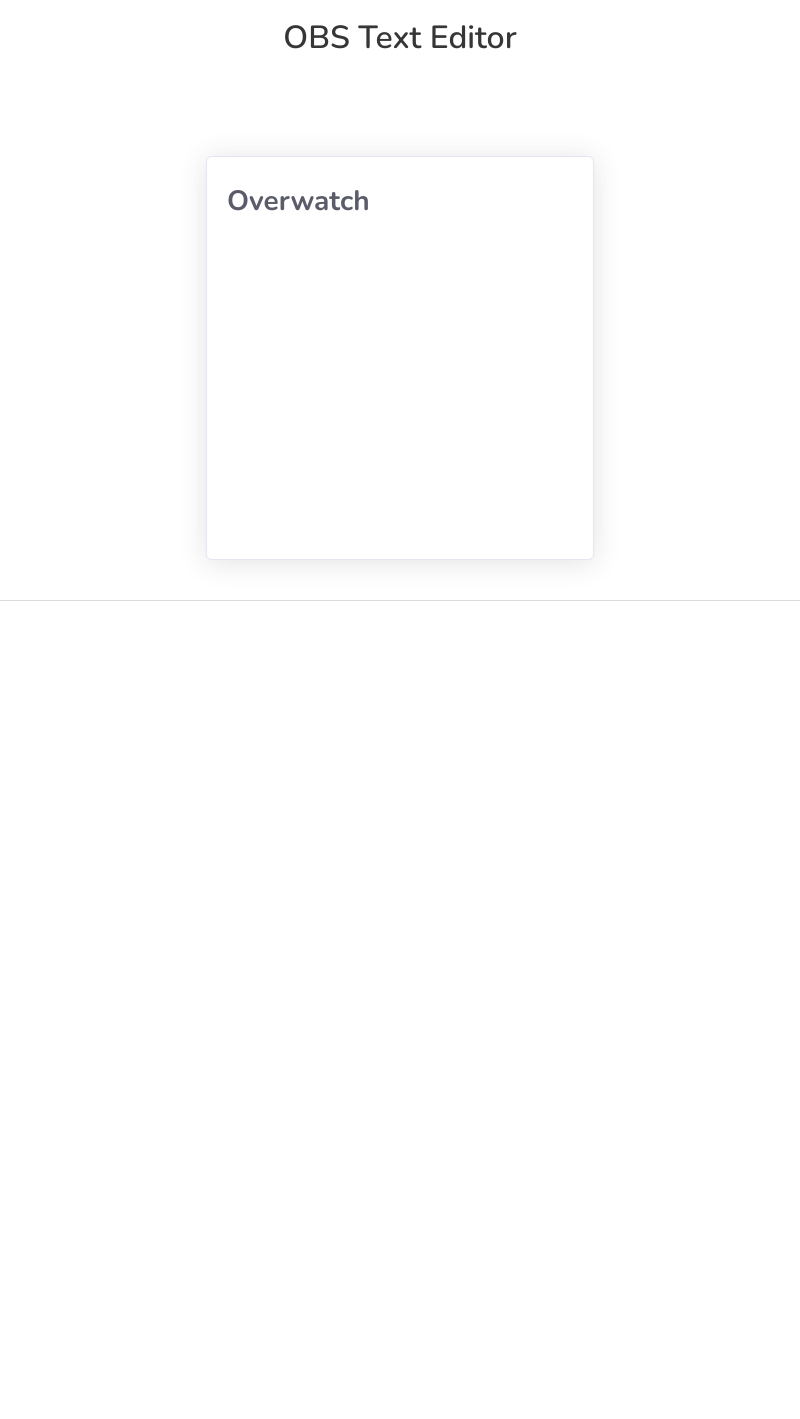
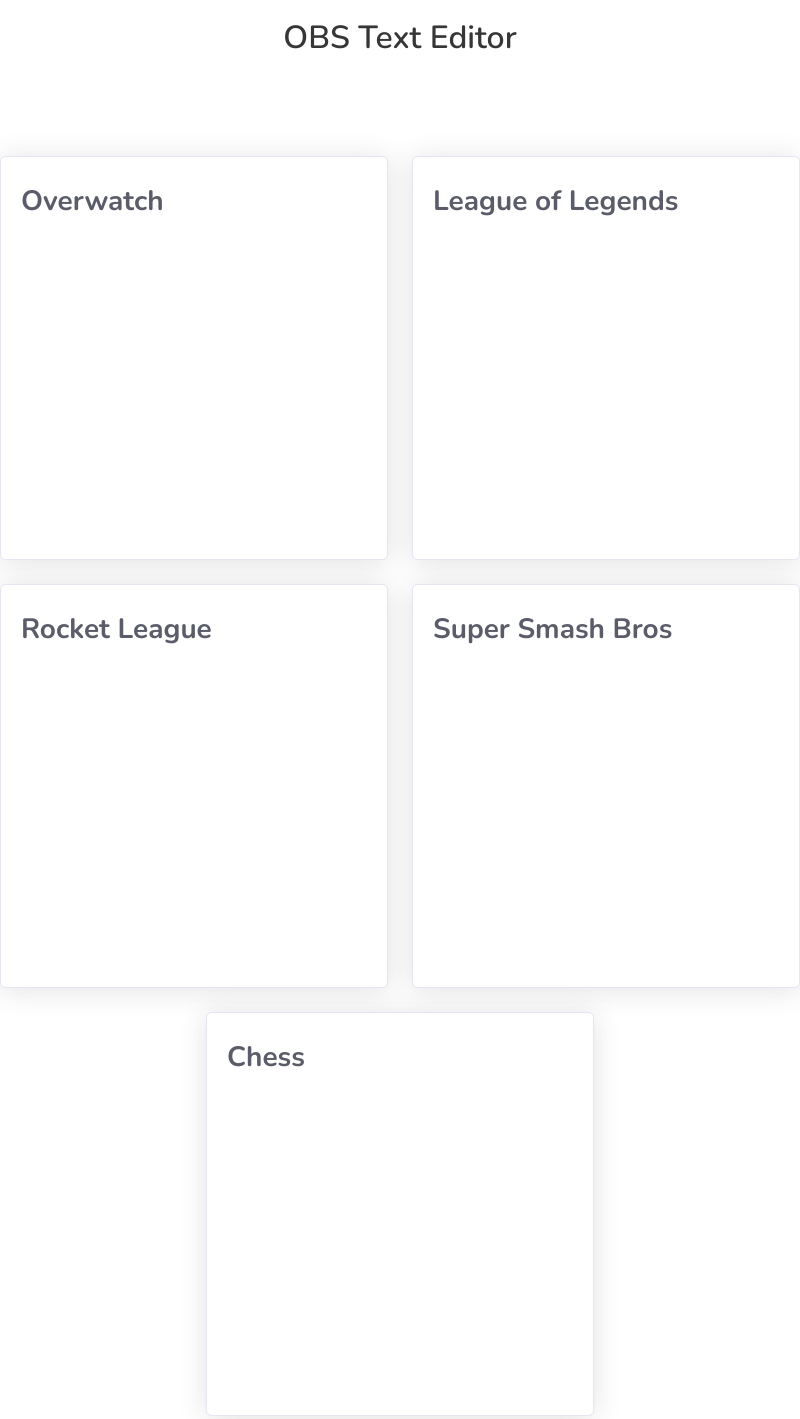
Before and after one commit to yumibyte/OBSTextEditor-New, an Electron app: page src/index.html in a window 800 px wide. Shown: the top 1419 px of the page. Before the commit the page ends 800 px from the top, so only its background shows below. Drawn offline with nearby package versions, Linux system fonts and the light colour scheme.

Commit message:
create 5 menus

```diff
--- a/src/index.html
+++ b/src/index.html
@@ -53,7 +53,7 @@
           <div class="col-xl-2 col-md-6 mb-4">
             <div class="card shadow h-100 py-2">
 
-                <a name="gamePanelOW" onclick="button()" href="htmlTemplates/GamePanel.html" class="card-body">
+                <a onclick="navigateToGamePanel('OW')" href="htmlTemplates/GamePanel.html" class="card-body">
                     <div class="row no-gutters align-items-center">
                         <div class="col mr-2 card-square">
                             <div class="h3 mb-0 font-weight-bold text-gray-800">Overwatch</div>
@@ -62,6 +62,59 @@
                 </a>
             </div>
           </div>
+
+          <div class="col-xl-2 col-md-6 mb-4">
+            <div class="card shadow h-100 py-2">
+
+                <a onclick="navigateToGamePanel('LoL')" href="htmlTemplates/GamePanel.html" class="card-body">
+                    <div class="row no-gutters align-items-center">
+                        <div class="col mr-2 card-square">
+                            <div class="h3 mb-0 font-weight-bold text-gray-800">League of Legends</div>
+                        </div>
+                    </div>
+                </a>
+            </div>
+          </div>
+
+          <div class="col-xl-2 col-md-6 mb-4">
+            <div class="card shadow h-100 py-2">
+
+                <a onclick="navigateToGamePanel('RL')" href="htmlTemplates/GamePanel.html" class="card-body">
+                    <div class="row no-gutters align-items-center">
+                        <div class="col mr-2 card-square">
+                            <div class="h3 mb-0 font-weight-bold text-gray-800">Rocket League</div>
+                        </div>
+                    </div>
+                </a>
+            </div>
+          </div>
+
+          <div class="col-xl-2 col-md-6 mb-4">
+            <div class="card shadow h-100 py-2">
+
+                <a onclick="navigateToGamePanel('SSBU')" href="htmlTemplates/GamePanel.html" class="card-body">
+                    <div class="row no-gutters align-items-center">
+                        <div class="col mr-2 card-square">
+                            <div class="h3 mb-0 font-weight-bold text-gray-800">Super Smash Bros</div>
+                        </div>
+                    </div>
+                </a>
+            </div>
+          </div>
+
+          <div class="col-xl-2 col-md-6 mb-4">
+            <div class="card shadow h-100 py-2">
+
+                <a onclick="navigateToGamePanel('Chess')" href="htmlTemplates/GamePanel.html" class="card-body">
+                    <div class="row no-gutters align-items-center">
+                        <div class="col mr-2 card-square">
+                            <div class="h3 mb-0 font-weight-bold text-gray-800">Chess</div>
+                        </div>
+                    </div>
+                </a>
+            </div>
+          </div>
+
     </div>
     <hr />
 
--- a/src/scripts/GameBaseFunctionality.js
+++ b/src/scripts/GameBaseFunctionality.js
@@ -1,8 +1,5 @@
 
-function button() {
-  console.log("test");
+
+function navigateToGamePanel(gameType) {
+  console.log(gameType);
 }
-
-function myFunction(){
-  console.log("hi");
-}
```
Also changed, not shown: src/htmlTemplates/GamePanel.html (+0 -1 lines).
